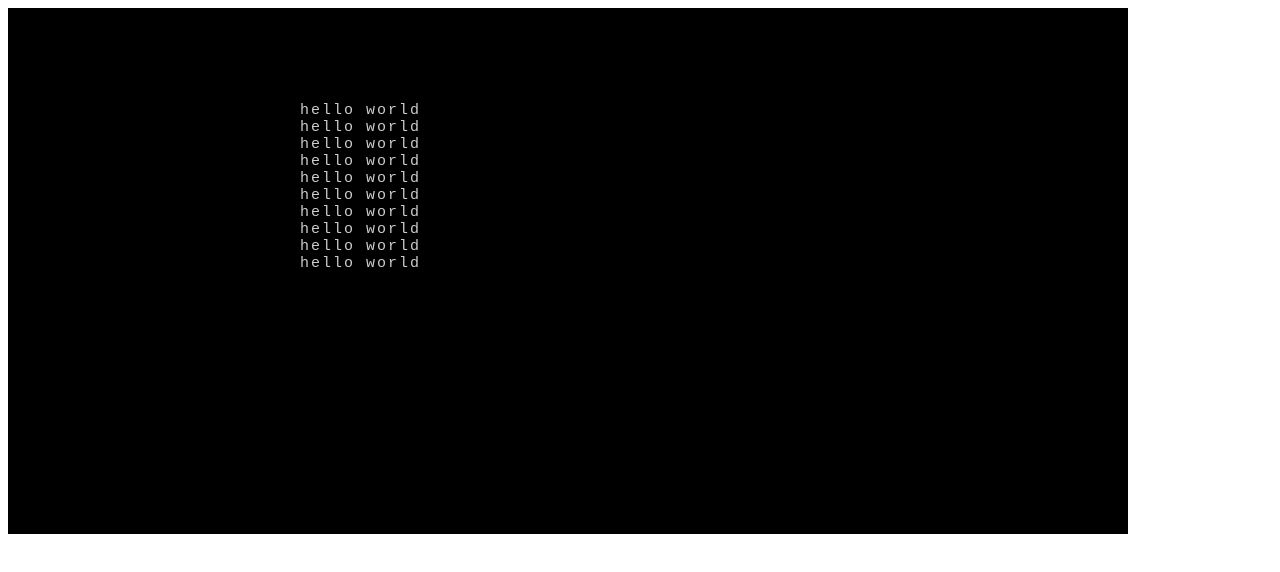
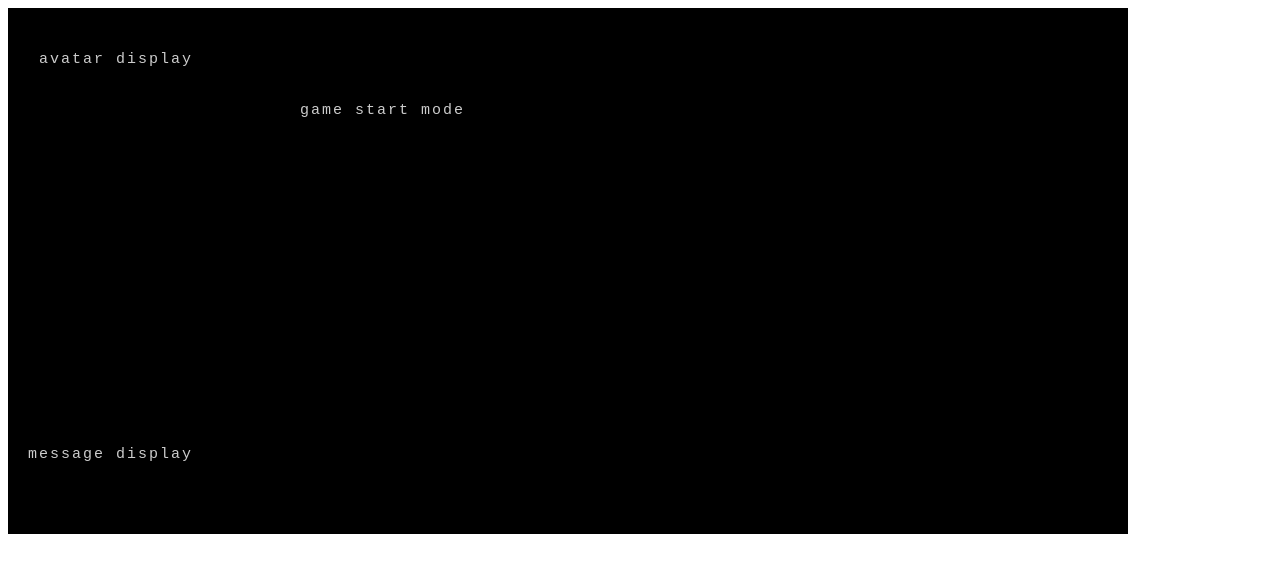
Before and after one commit to dhmquan/wsrl2017, a plain HTML site: page index.html in a window 1280 px wide. Drawn offline with Linux system fonts and the light colour scheme.

Commit message:
add 4 UI game shells

```diff
--- a/asset/game.js
+++ b/asset/game.js
@@ -13,6 +13,8 @@ window.onload = function() {
         document.getElementById('wsrl-avatar-display').appendChild(Game.getDisplay('avatar').getContainer());
         document.getElementById('wsrl-main-display').appendChild(Game.getDisplay('main').getContainer());
         document.getElementById('wsrl-message-display').appendChild(Game.getDisplay('message').getContainer());
+
+        Game.switchUIMode(Game.UIMode.gameStart);
     }
 };
 
@@ -40,6 +42,8 @@ var Game = {
     }
   },
 
+  _curUIMode: null,
+
   init: function() {
     this._randomSeed = 5 + Math.floor(Math.random()*100000);
     //this._randomSeed = 76250;
@@ -54,8 +58,6 @@ var Game = {
     }
 
     console.dir(this.display);
-
-    this.renderMain();
   },
 
   getDisplay: function (displayId) {
@@ -65,10 +67,41 @@ var Game = {
     return null;
   },
 
+  renderAll: function() {
+    this.renderAvatar();
+    this.renderMain();
+    this.renderMessage();
+
+  },
+
+  renderAvatar: function() {
+    var d = this.getDisplay("avatar");
+    d.drawText(2,2,"avatar display");
+  },
+
   renderMain: function() {
-    var d = this.display.main.o;
-    for (var i = 0; i < 10; i++) {
-      d.drawText(5,i+5,"hello world");
+    this._curUIMode.render(this.getDisplay("main"));
+    //var d = this.getDisplay("main");
+      //d.drawText(5,5,"main display");
+  },
+
+  renderMessage: function() {
+    var d = this.getDisplay("message");
+    d.drawText(1,1,"message display");
+  },
+
+  switchUIMode: function(newMode){
+    //exit old mode
+    if (this._curUIMode != null ) {
+      this._curUIMode.exit();
     }
+    //set up new mode
+    this._curUIMode = newMode;
+    //enter new mode
+    if (this._curUIMode != null ) {
+      this._curUIMode.enter();
+    }
+    //render everything
+    this.renderAll();
   }
 };
--- /dev/null
+++ b/asset/ui_mode.js
@@ -0,0 +1,101 @@
+Game.UIMode = {};
+
+Game.UIMode.gameStart = {
+  enter: function() {
+    console.log("entered gameStart");
+  },
+
+  exit: function() {
+    console.log("exited gameStart");
+  },
+
+  render: function (display) {
+    console.log("render gameStart");
+    display.drawText(5,5,"game start mode");
+  },
+
+  handleInput: function(inputType, inputData) {
+      console.log("gameStart inputType:");
+      console.dir(inputType);
+      console.log("gameStart inputData:");
+      console.dir(inputData);
+      if(inputData.charCode != 0 ) { //ignore modding keys
+        Game.switchUIMode(Game.UIMode.gamePlay);
+      }
+  }
+};
+
+Game.UIMode.gamePlay = {
+  enter: function() {
+    console.log("game playing");
+  },
+
+  exit: function() {
+    console.log("exited gamePlay");
+  },
+
+  render: function (display) {
+    console.log("render gamePlay");
+    display.drawText(5,5,"game start mode");
+  },
+
+  handleInput: function(inputType, inputData) {
+      console.log("gameStart inputType:");
+      console.dir(inputType);
+      console.log("gameStart inputData:");
+      console.dir(inputData);
+      if(inputData.charCode != 0 ) { //ignore modding keys
+        Game.switchUIMode(Game.UIMode.gamePlay);
+      }
+  }
+};
+
+Game.UIMode.gameWin = {
+  enter: function() {
+    console.log("game winning");
+  },
+
+  exit: function() {
+    console.log("exited gameWin");
+  },
+
+  render: function (display) {
+    console.log("render gameWin");
+    display.drawText(5,5,"game start mode");
+  },
+
+  handleInput: function(inputType, inputData) {
+      console.log("gameStart inputType:");
+      console.dir(inputType);
+      console.log("gameStart inputData:");
+      console.dir(inputData);
+      if(inputData.charCode != 0 ) { //ignore modding keys
+        Game.switchUIMode(Game.UIMode.gamePlay);
+      }
+  }
+};
+
+Game.UIMode.gameLose = {
+  enter: function() {
+    console.log("game losing");
+  },
+
+  exit: function() {
+    console.log("exited gameLose");
+  },
+
+  render: function (display) {
+    console.log("render gamePlay");
+    display.drawText(5,5,"game start mode");
+  },
+
+  handleInput: function(inputType, inputData) {
+      console.log("gameStart inputType:");
+      console.dir(inputType);
+      console.log("gameStart inputData:");
+      console.dir(inputData);
+      if(inputData.charCode != 0 ) { //ignore modding keys
+        Game.switchUIMode(Game.UIMode.gamePlay);
+      }
+  }
+};
--- a/index.html
+++ b/index.html
@@ -5,6 +5,7 @@
     <link rel="stylesheet" href="style.css"/>
     <script src="lib/rot.min.js" charset="utf-8"></script>
     <script src="asset/game.js"></script>
+    <script src="asset/ui_mode.js"></script>
   </head>
   <body>
     <div id="wsrl-avatar-display" class="wsrl-display"></div>
```
